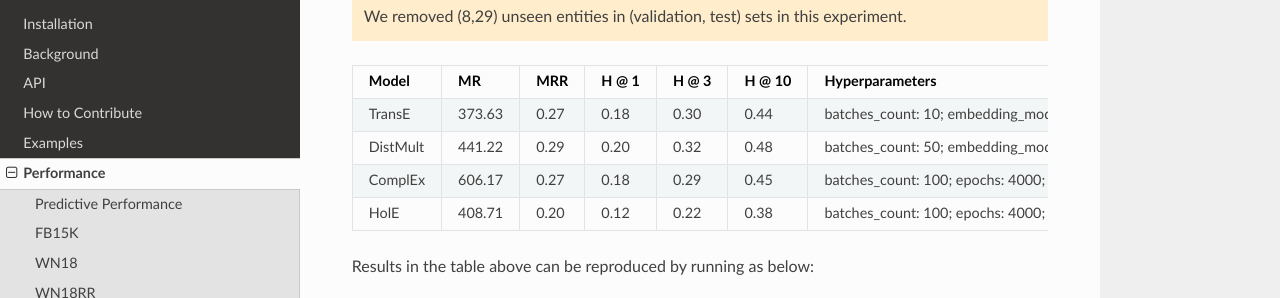
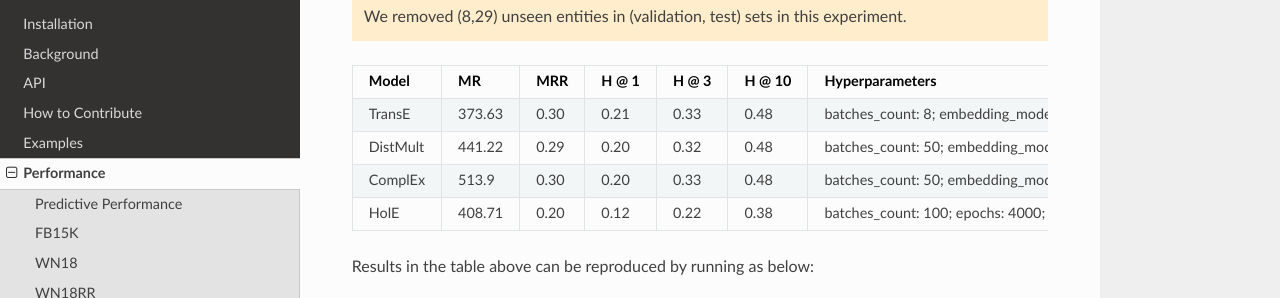
Before and after one commit to Accenture/AmpliGraph, a Sphinx documentation site: the page built from docs/experiments.rst, in a window 1280 px wide and 900 px high, scrolled down 1066 px. Shown: the part 153-451 px from the top of the window. Built offline with Sphinx 7.4.7 and the Read the Docs theme 2.0.0, drawn with Linux system fonts in a browser that asks for light colours; the version number is read from the project's files by our own code.

```diff
--- a/docs/experiments.rst
+++ b/docs/experiments.rst
@@ -204,21 +204,22 @@ FB15K-237
 ========= ======== ====== ====== ====== ====== ==========================
   Model      MR     MRR    H @ 1 H @ 3  H @ 10      Hyperparameters
 ========= ======== ====== ====== ====== ====== ==========================
-TransE     373.63   0.27   0.18   0.30   0.44    batches_count: 10;
+TransE     373.63   0.30   0.21   0.33   0.48    batches_count: 8;
                                                  embedding_model_params:
                                                  norm: 1;
                                                  epochs: 4000;
-                                                 eta: 5;
-                                                 k: 150;
-                                                 loss: pairwise;
+                                                 eta: 50;
+                                                 k: 300;
+                                                 loss: self_adversarial;
                                                  loss_params:
-                                                 margin: 0.5;
+                                                 margin: 5;
+                                                 alpha: 0.5;
                                                  optimizer: adam;
                                                  optimizer_params:
                                                  lr: 0.0001;
-                                                 regularizer: L2;
+                                                 regularizer: L3;
                                                  regularizer_params:
-                                                 lambda: 0.0001;
+                                                 lambda: 0.00001;
                                                  seed: 0
 
  DistMult   441.22   0.29   0.20   0.32   0.48   batches_count: 50;
@@ -239,17 +240,23 @@ TransE     373.63   0.27   0.18   0.30   0.44    batches_count: 10;
                                                  lambda: 1.0e-05;
                                                  seed: 0
 
-ComplEx   606.17   0.27   0.18   0.29   0.45    batches_count: 100;
-                                                epochs: 4000;
-                                                eta: 20;
-                                                k: 200;
-                                                loss: self_adversarial;
-                                                loss_params:
-                                                margin: 1;
-                                                optimizer: adam;
-                                                optimizer_params:
-                                                lr: 0.0005;
-                                                seed: 0
+ ComplEx    513.9    0.30   0.20   0.33   0.48    batches_count: 50;
+                                                  embedding_model_params:
+                                                  norm: 1;
+                                                  epochs: 4000;
+                                                  eta: 30;
+                                                  k: 350;
+                                                  loss: self_adversarial;
+                                                  loss_params:
+                                                  alpha: 1;
+                                                  margin: 0.5;
+                                                  optimizer: adam;
+                                                  optimizer_params:
+                                                  lr: 0.0001;
+                                                  regularizer: L2;
+                                                  regularizer_params:
+                                                  lambda: 0.0001;
+                                                  seed: 0
 
  HolE      408.71   0.20  0.12   0.22   0.38    batches_count: 100;
                                                 epochs: 4000;
```
Also changed, not shown: README.md (+4 -5 lines), 2 other files.
